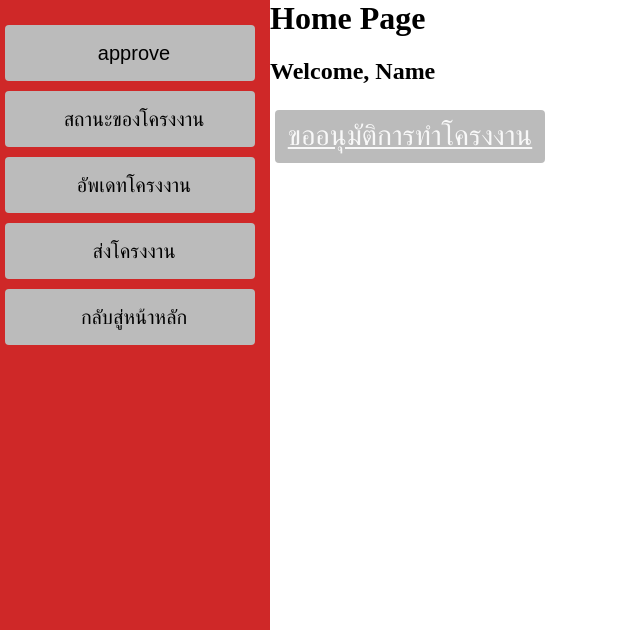
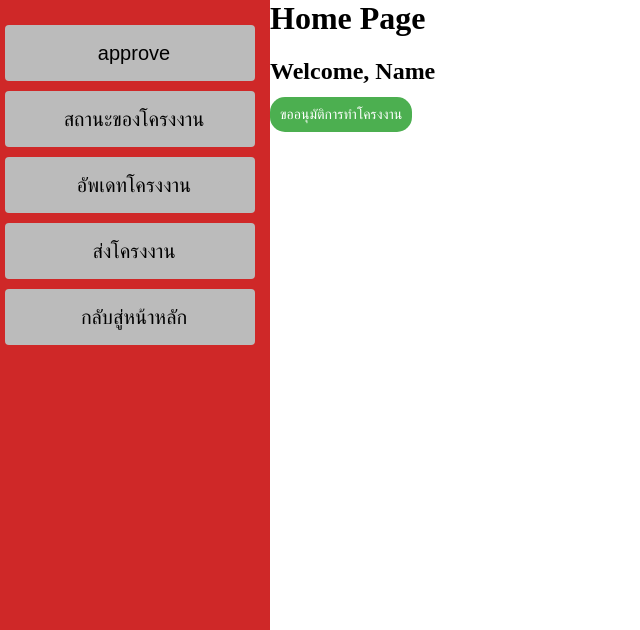
Before and after one commit to 6210612815/CN332, a Django app: page / in a window 1280 px wide. Shown: the part 170-800 px from the top of the page, without its empty margins (0-640 px from the left). Run offline with Django 3.2, Linux system fonts and the light colour scheme; a user stored in the database is signed in.

Commit message:
:zap: new button and animation in layout

```diff
--- a/mysite/users/templates/users/index.html
+++ b/mysite/users/templates/users/index.html
@@ -10,7 +10,7 @@
     <h1> Home Page </h1>
     <h2>Welcome, Name </h2>
 </body>
-<a href="{% url 'project:create_project' %}" class="bullet">ขออนุมัติการทำโครงงาน</a><br>
+<a href="{% url 'project:create_project' %}" class="button">ขออนุมัติการทำโครงงาน</a><br>
 {% endblock %}
 
 
```
